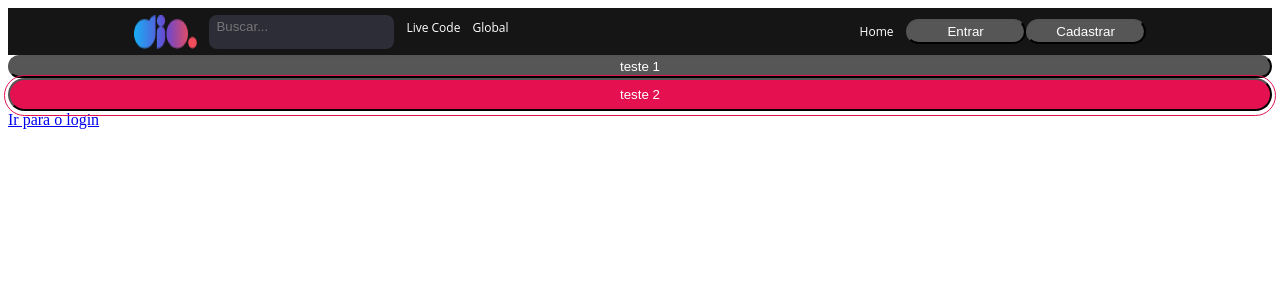
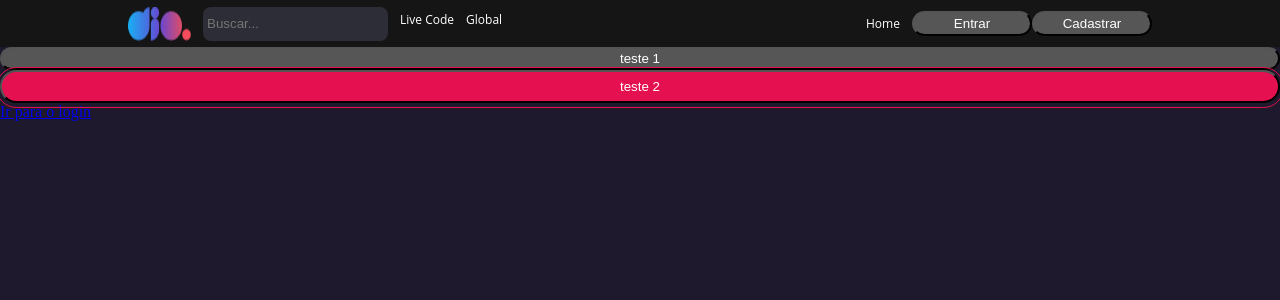
Before and after one commit to al-30/clone-of-dio-platform, a React (Create React App) app: page / in a window 1280 px wide. Shown: the top 300 px of the page. Built offline with nearby package versions, Linux system fonts and the light colour scheme.

Commit message:
style: add global style

```diff
--- a/src/components/Header/styles.js
+++ b/src/components/Header/styles.js
@@ -39,6 +39,10 @@ export const BuscarInputContainer = styled.div`
   margin: 0 12px;
   padding: 2px 5px;
   width: 175px;
+
+  display: flex;
+  align-items: center;
+  justify-content: center;
 `;
 
 export const Menu = styled.a`
--- a/src/index.js
+++ b/src/index.js
@@ -1,10 +1,12 @@
 import React from 'react';
 import ReactDOM from 'react-dom/client';
 import App from './App';
+import { GlobalStyle } from './styles/global';
 
 const root = ReactDOM.createRoot(document.getElementById('root'));
 root.render(
   <React.StrictMode>
+    <GlobalStyle />
     <App />
   </React.StrictMode>
 );
--- /dev/null
+++ b/src/styles/global.js
@@ -0,0 +1,14 @@
+import { createGlobalStyle } from 'styled-components';
+
+export const GlobalStyle = createGlobalStyle`
+*{
+ margin:0;
+ padding:0;
+
+}
+
+body{
+background-color:#1e192c;
+color:#ffffff;
+}
+`
```
